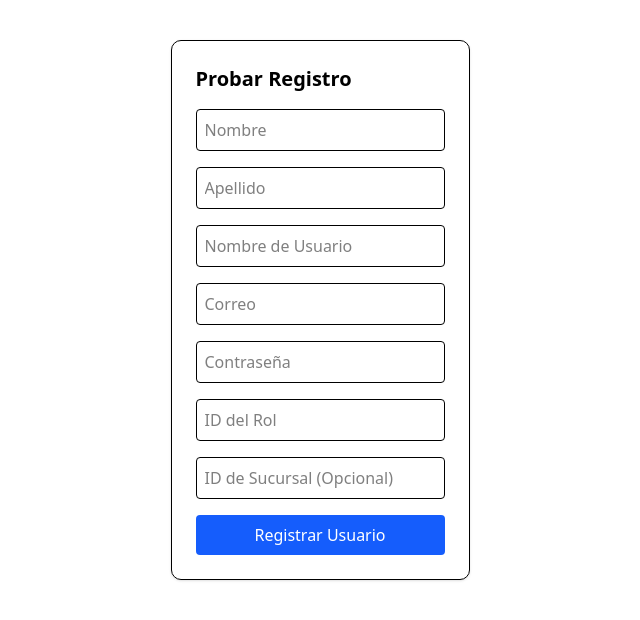
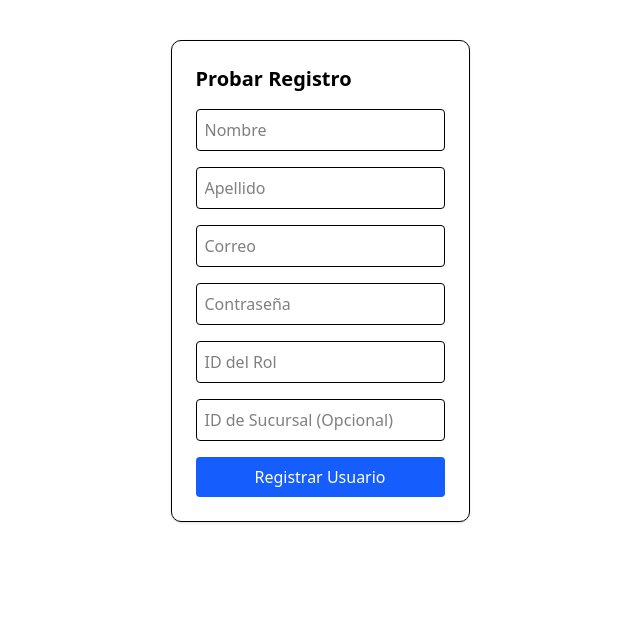
Before and after one commit to Gasdcoder07/Pi-semestre3, a Next.js app: page /test-register in a window 1280 px wide. Shown: the top 620 px of the page, without its empty margins (320-960 px from the left). Built offline with nearby package versions, Linux system fonts and the light colour scheme.

Commit message:
feat: remove nombre_usuario from registration and login processes for simplification

```diff
--- a/app/api/auth/login/route.ts
+++ b/app/api/auth/login/route.ts
@@ -143,7 +143,7 @@ export async function POST(request: Request) {
         }
         const { data: perfilUsuario, error: perfilError } = await supabase
             .from('usuarios')
-            .select('id, nombre,apellido,nombre_usuario, correo, rol_id, sucursal_id, estado')
+            .select('id, nombre,apellido, correo, rol_id, sucursal_id, estado')
             .eq('auth_user_id', authData.user.id)
             .single();
 
--- a/app/api/auth/register/route.ts
+++ b/app/api/auth/register/route.ts
@@ -19,7 +19,6 @@ import { supabase } from "@/lib/supabase";
  *             required:
  *               - nombre
  *               - apellido
- *               - nombre_usuario
  *               - correo
  *               - password
  *               - rol_id
@@ -83,11 +82,11 @@ import { supabase } from "@/lib/supabase";
 export async function POST(request: Request) {
     try {
         const body = await request.json()
-        const { nombre, apellido,nombre_usuario, correo, password, rol_id, sucursal_id } = body;
+        const { nombre, apellido, correo, password, rol_id, sucursal_id } = body;
 
-        if (!nombre || !apellido || !nombre_usuario || !correo || !password || !rol_id){
+        if (!nombre || !apellido || !correo || !password || !rol_id){
             return NextResponse.json(
-                { error: 'Faltan campos obligatorios (nombre, apellido, nombre_usuario, correo, password, rol_id)' },
+                { error: 'Faltan campos obligatorios (nombre, apellido, correo, password, rol_id)' },
                 { status: 400 }
             )
         }
@@ -99,7 +98,6 @@ export async function POST(request: Request) {
                 data: {
                     nombre,
                     apellido,
-                    nombre_usuario,
                     rol_id,
                     sucursal_id: sucursal_id
                     ? sucursal_id.toString()
--- a/app/test-register/page.tsx
+++ b/app/test-register/page.tsx
@@ -6,7 +6,6 @@ export default function TestRegister() {
   const [formData, setFormData] = useState({
     nombre: "",
     apellido: "",
-    nombre_usuario: "",
     correo: "",
     password: "",
     rol_id: "",
@@ -62,14 +61,6 @@ export default function TestRegister() {
           className="p-2 border rounded text-black"
         />
         <input
-          name="nombre_usuario"
-          type="text"
-          placeholder="Nombre de Usuario"
-          onChange={handleChange}
-          required
-          className="p-2 border rounded text-black"
-        />
-        <input
           name="correo"
           type="email"
           placeholder="Correo"
```
